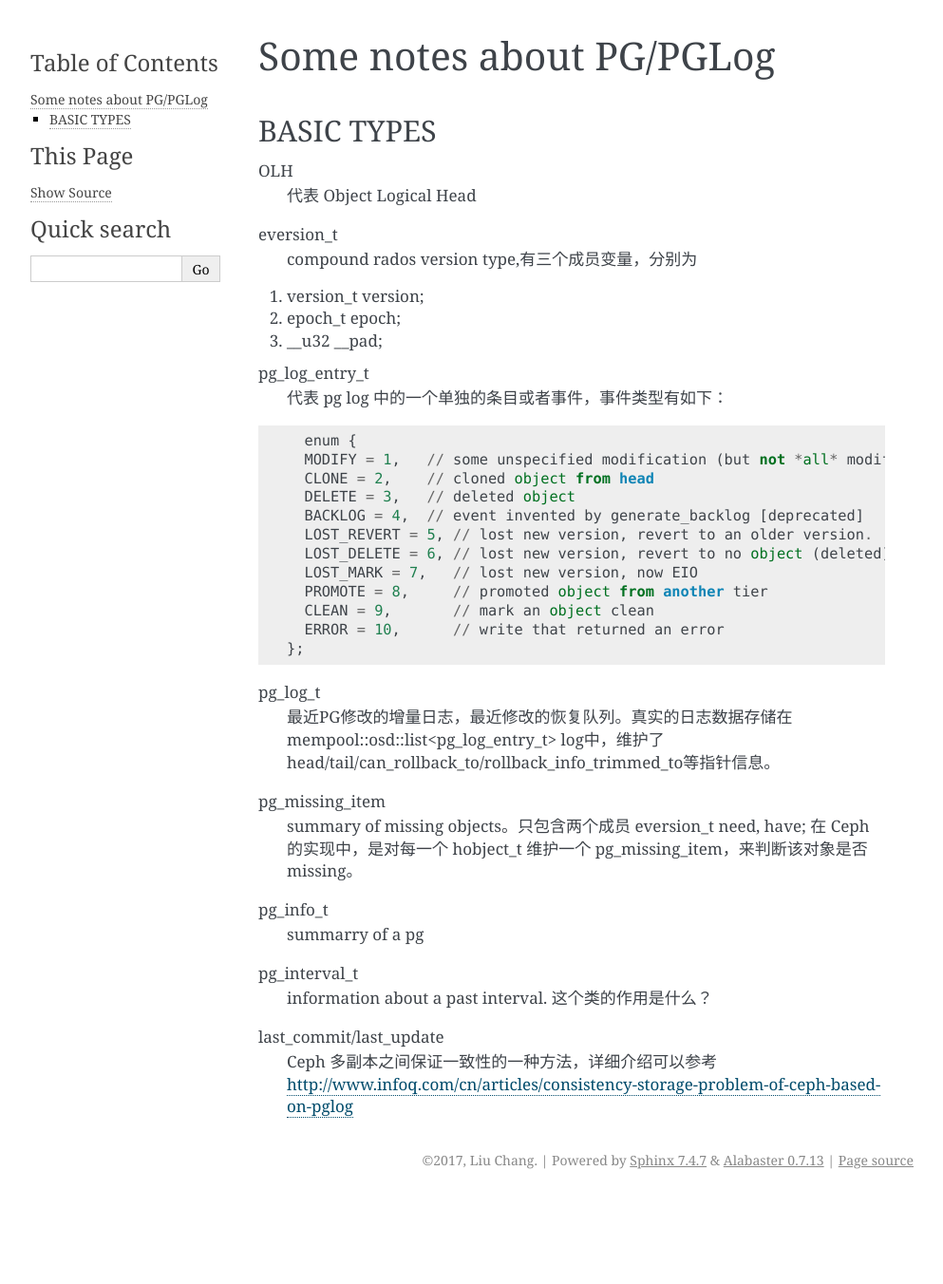
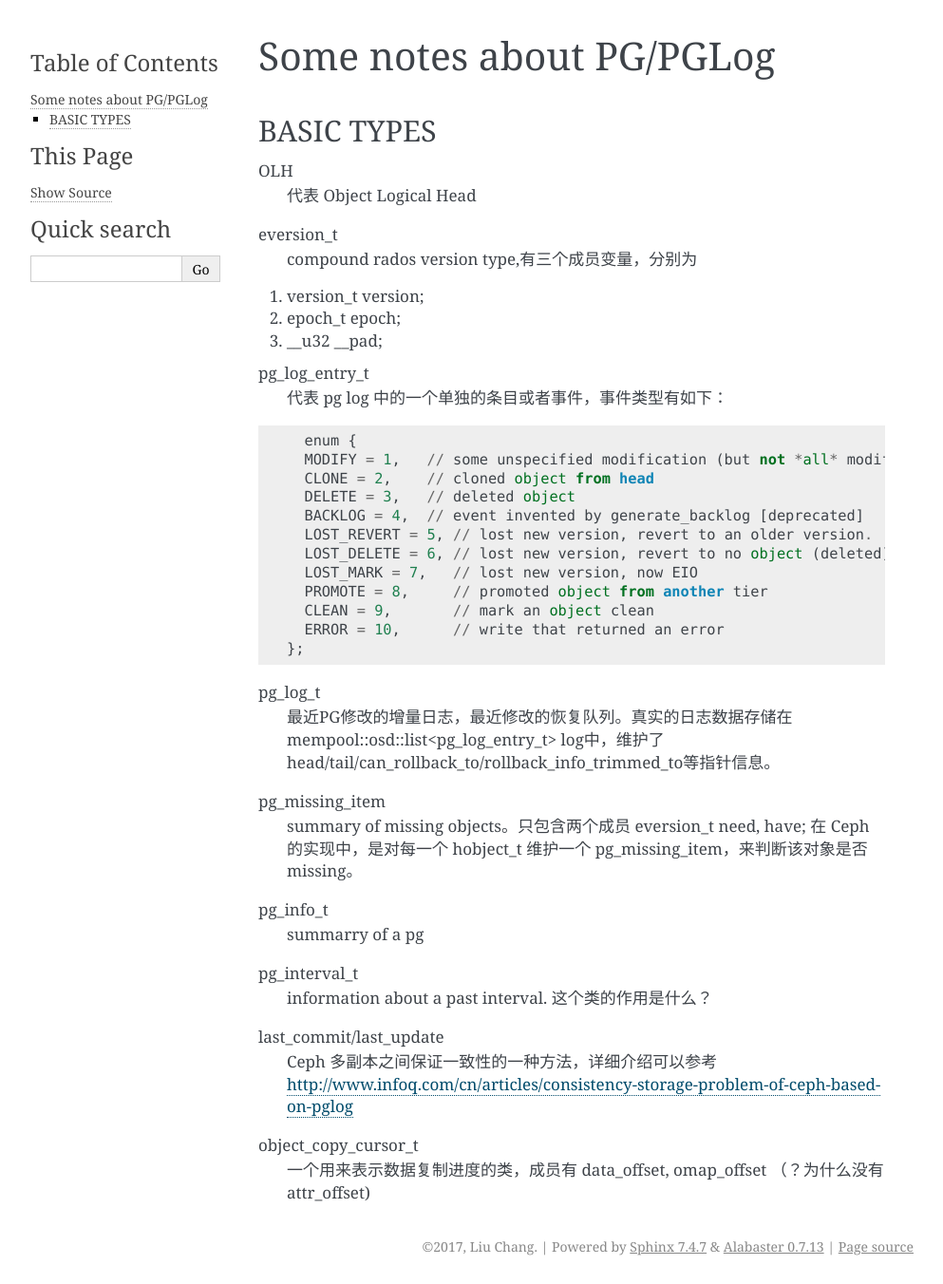
Before and after one commit to Liuchang0812/Paper, a Sphinx documentation site: the page built from source/Ceph/PG.rst, in a window 1280 px wide. Shown: the whole page at 95% size, without its empty margins (148-1141 px from the left). Built offline with Sphinx 7.4.7, drawn with Linux system fonts in a browser that asks for light colours; before the commit the page ends 1261 px from its top, so only the background shows below that.

Commit message:
Update PG.rst

```diff
--- a/source/Ceph/PG.rst
+++ b/source/Ceph/PG.rst
@@ -46,3 +46,6 @@ pg_interval_t
 
 last_commit/last_update
     Ceph 多副本之间保证一致性的一种方法，详细介绍可以参考 http://www.infoq.com/cn/articles/consistency-storage-problem-of-ceph-based-on-pglog
+
+object_copy_cursor_t
+    一个用来表示数据复制进度的类，成员有 data_offset, omap_offset （？为什么没有 attr_offset)
```
